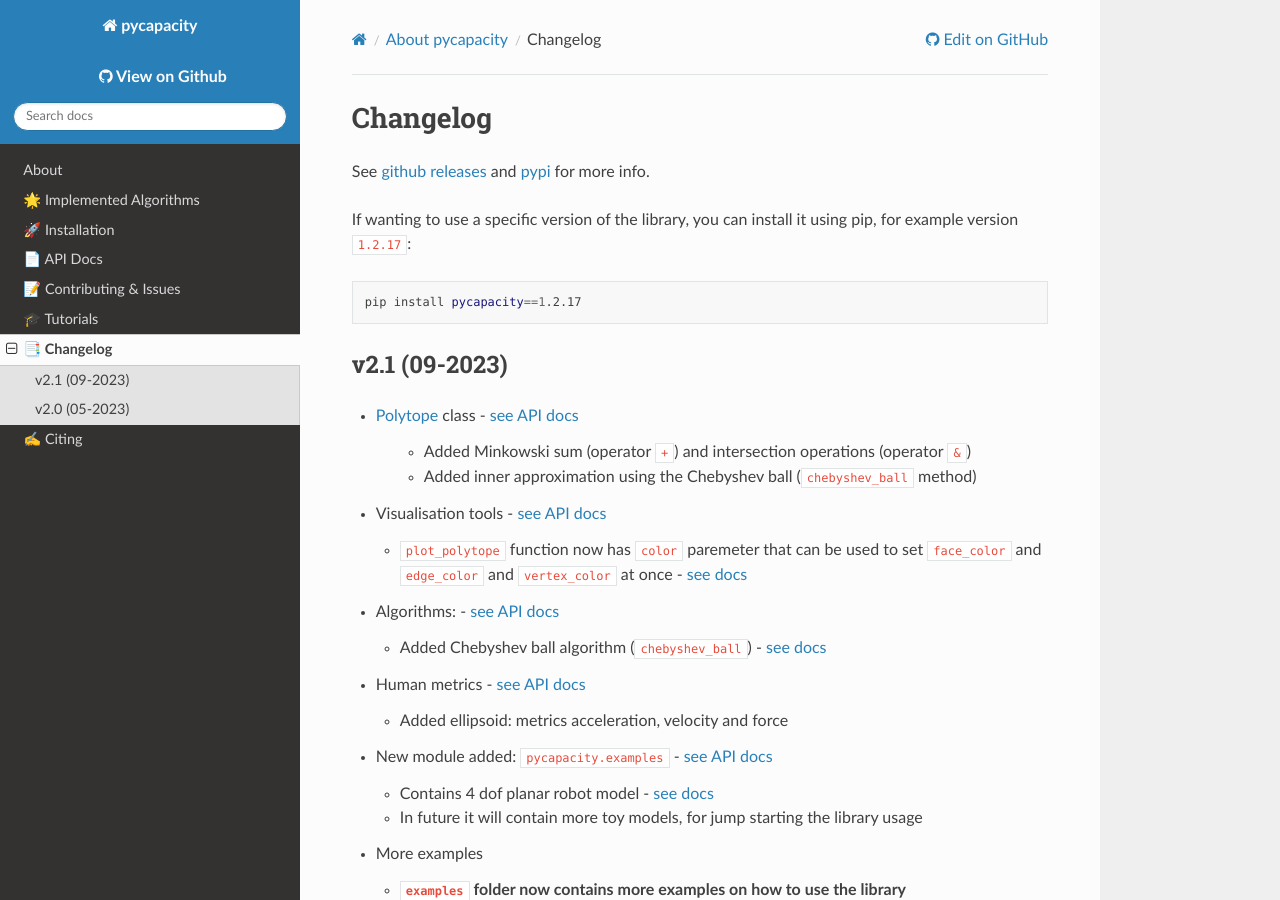
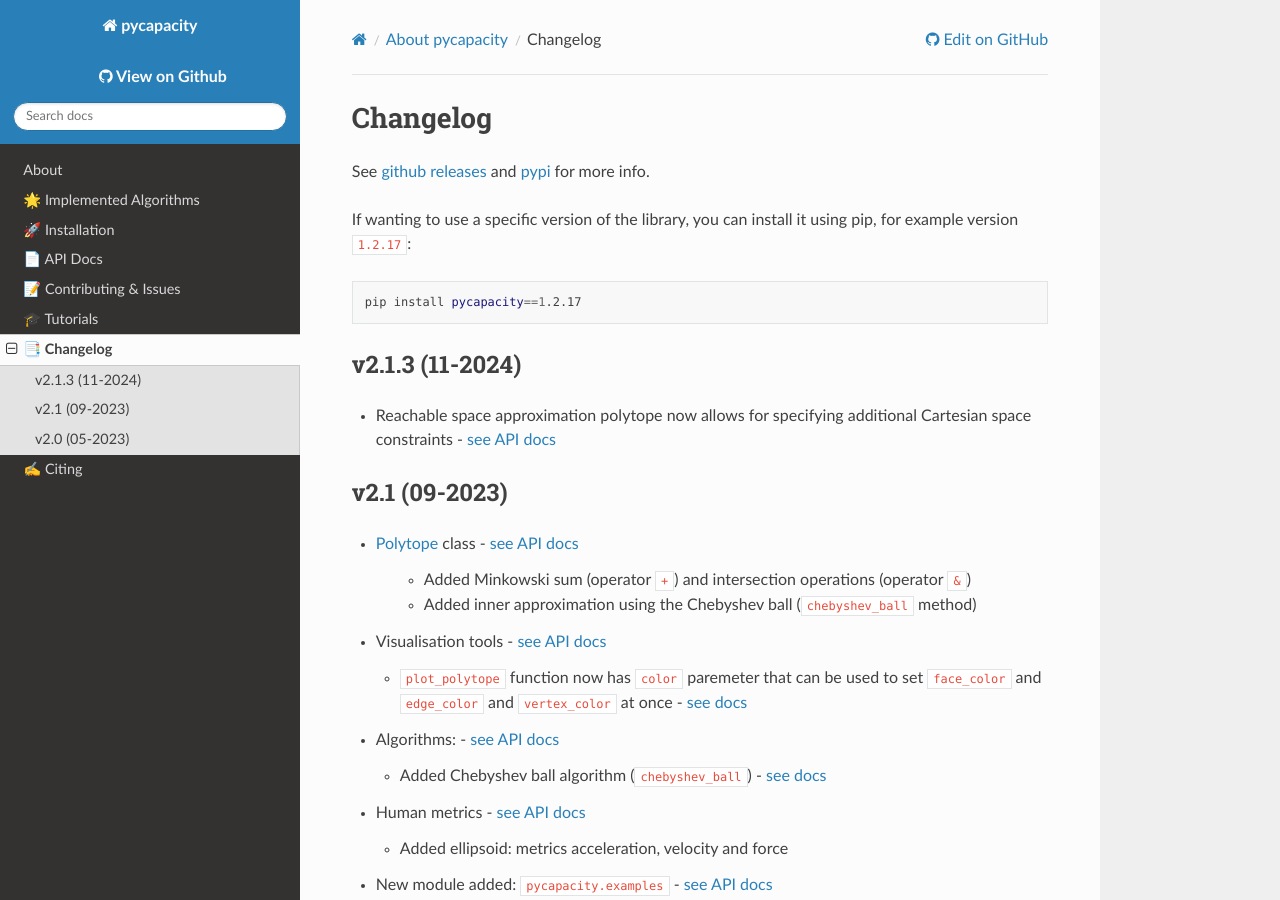
Before and after one commit to auctus-team/pycapacity, a Sphinx documentation site: the page built from docs/source/changelog.rst, in a window 1280 px wide and 900 px high. Built offline with Sphinx 7.4.7 and the Read the Docs theme 3.1.0, drawn with Linux system fonts in a browser that asks for light colours; pages that are not in the unit, such as notebooks, are missing from menus.

Commit message:
preparation for v2.1.3

```diff
--- a/docs/source/changelog.rst
+++ b/docs/source/changelog.rst
@@ -9,6 +9,10 @@
 .. code:: shell
 
   pip install pycapacity==1.2.17
+
+v2.1.3 (11-2024)
+----------------
+* Reachable space approximation polytope now allows for specifying additional Cartesian space constraints - `see API docs <pycapacity.robot.html#pycapacity.robot.reachable_space_approximation>`_
 
 
 v2.1 (09-2023)
--- a/setup.py
+++ b/setup.py
@@ -6,7 +6,7 @@
 
 setuptools.setup(
     name='pycapacity',
-    version='2.1',
+    version='2.1.3',
     author='Antun Skuric',
     author_email='antun.skuric@inria.fr',
     description='A real-time task space capacity calculation module for robotic manipulators and human musculoskeletal models',
```
